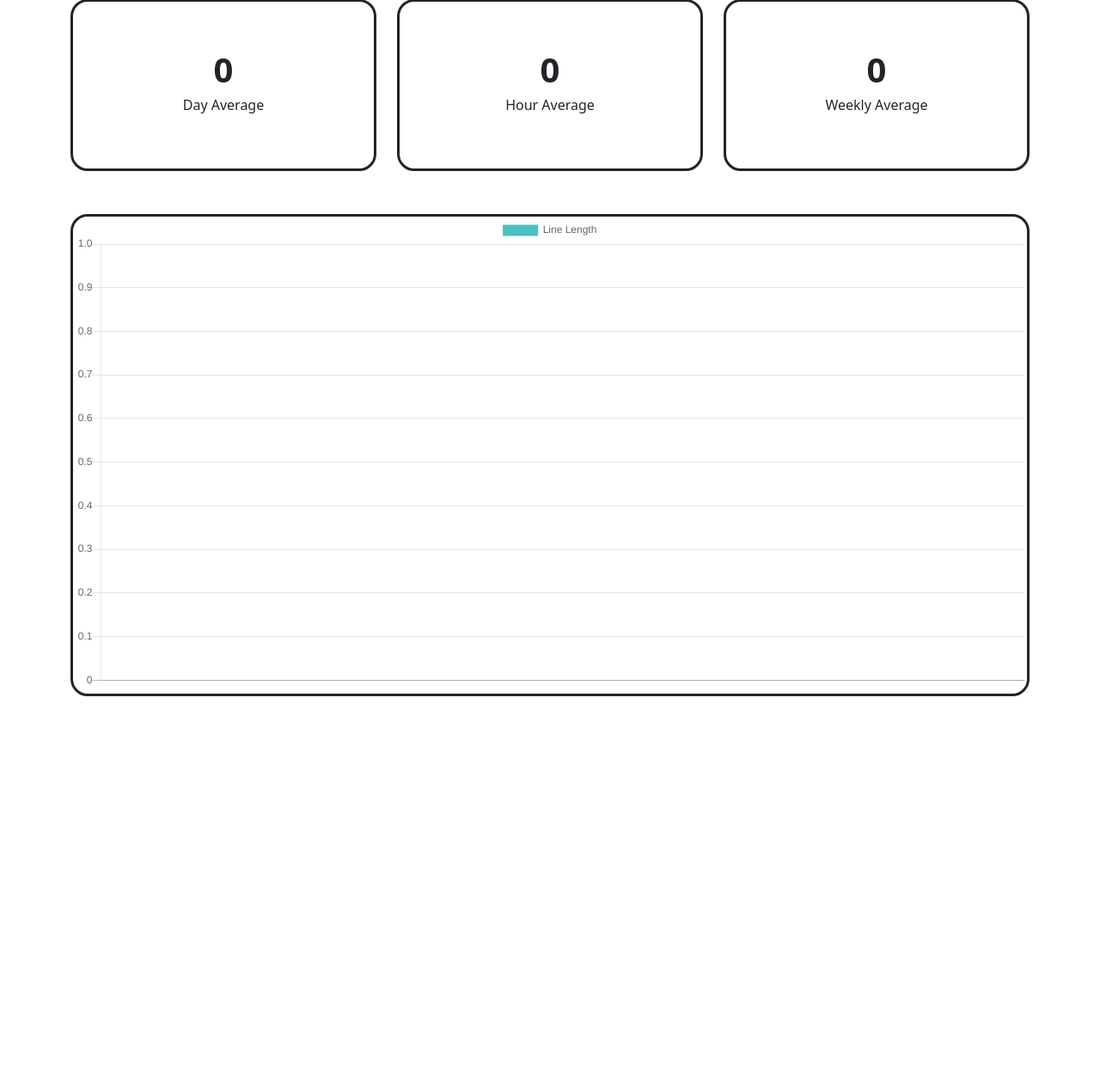
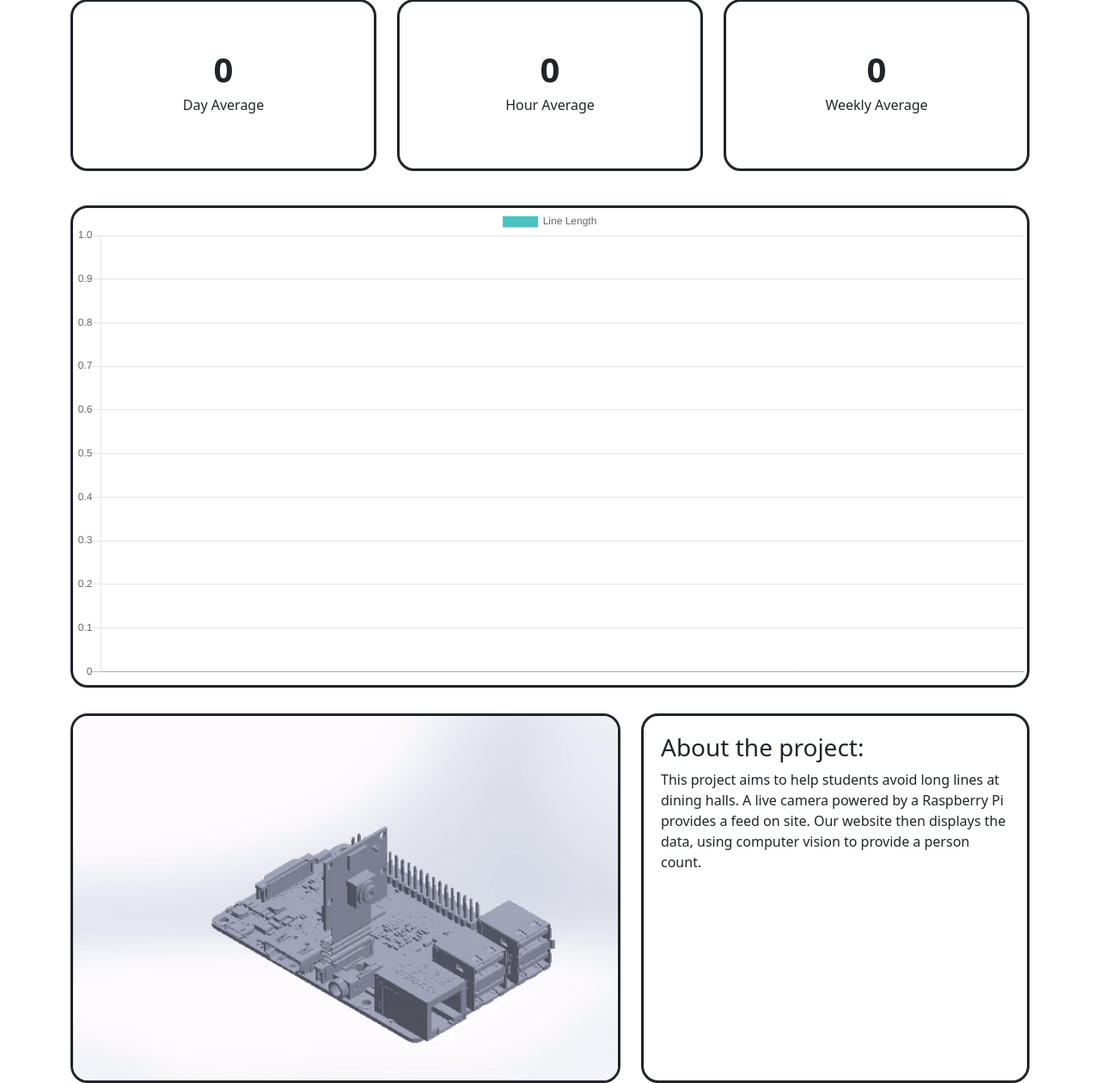
Before and after one commit to PrestonXPitzer/vt-hacks-24, a Flask app: page / in a window 1280 px wide. Shown: the part 771-2031 px from the top of the page at 86% size. Before the commit the page ends 1581 px from the top, so only its background shows below. Run offline with Flask 3, Linux system fonts and the light colour scheme; some libraries are stand-ins or nearby versions.

Commit message:
description added because we need context walter

```diff
--- a/app/static/styles/styles.css
+++ b/app/static/styles/styles.css
@@ -39,7 +39,7 @@
 }
 
 .chart {
-    margin-top: 40px;
+    margin-top: 30px;
     border: solid;
     border-radius: 20px;
 }
@@ -47,7 +47,9 @@
 .about {
     border: solid;
     border-radius: 20px;
-    height: 200px;
+    height: 430px;
+    margin-top: 30px;
+    padding: 20px;
 }
 
 .gif {
--- a/app/templates/beta.html
+++ b/app/templates/beta.html
@@ -23,7 +23,7 @@
         <div class="row">
             <div class="col">
                 <div id="feed">
-                    <img src="/video_feed" />
+                    <img id="vid_feed" src="/video_feed" />
                 </div>
             </div>
             <div class="col">
@@ -34,8 +34,12 @@
                     <h6>Total Line Count</h6>
                 </div>
                 <div class="bigstats bg-body-tertiary">
-                    <h1 style="font-weight: bold;"><div id="total-wait">0 min</div></h1>
-                    <h4><div id="trend">▲ increasing</div></h4>
+                    <h1 style="font-weight: bold;">
+                        <div id="total-wait">0 min</div>
+                    </h1>
+                    <h4>
+                        <div id="trend">▲ increasing</div>
+                    </h4>
                     <h6>Total Estimated Wait Time</h6>
                 </div>
             </div>
@@ -43,19 +47,25 @@
         <div class="row">
             <div class="col">
                 <div class="auxstats">
-                    <h1 style="font-weight: bold;"><div id="camera-line">0</div></h1>
+                    <h1 style="font-weight: bold;">
+                        <div id="camera-line">0</div>
+                    </h1>
                     <h6>Camera Count</h6>
                 </div>
             </div>
             <div class="col">
                 <div class="auxstats">
-                    <h1 style="font-weight: bold;"><div id="grub-line">0</div></h1>
+                    <h1 style="font-weight: bold;">
+                        <div id="grub-line">0</div>
+                    </h1>
                     <h6>Grubhub Count</h6>
                 </div>
             </div>
             <div class="col">
                 <div class="auxstats">
-                    <h1 style="font-weight: bold;"><div id="grub-wait">0</div></h1>
+                    <h1 style="font-weight: bold;">
+                        <div id="grub-wait">0</div>
+                    </h1>
                     <h6>Grubhub Estimated Wait Time</h6>
                 </div>
             </div>
@@ -63,19 +73,25 @@
         <div class="row">
             <div class="col">
                 <div class="auxstats">
-                    <h1 style="font-weight: bold;"><div id="day-avg">0</div></h1>
+                    <h1 style="font-weight: bold;">
+                        <div id="day-avg">0</div>
+                    </h1>
                     <h6>Day Average</h6>
                 </div>
             </div>
             <div class="col">
                 <div class="auxstats">
-                    <h1 style="font-weight: bold;"><div id="hour-avg">0</div></h1>
+                    <h1 style="font-weight: bold;">
+                        <div id="hour-avg">0</div>
+                    </h1>
                     <h6>Hour Average</h6>
                 </div>
             </div>
             <div class="col">
                 <div class="auxstats">
-                    <h1 style="font-weight: bold;"><div id="week-avg">0</div></h1>
+                    <h1 style="font-weight: bold;">
+                        <div id="week-avg">0</div>
+                    </h1>
                     <h6>Weekly Average</h6>
                 </div>
             </div>
@@ -91,11 +107,15 @@
         </div>
         <div class="row">
             <div class="col">
-                <div>
-                </div>
+                <img src="{{url_for('static', filename='rpi.gif')}}">
             </div>
             <div class="col">
-                <div>
+                <div class="about">
+                    <h3>About the project: </h3>
+                    <p>This project aims to help students avoid long lines at dining halls. A live camera powered by a
+                        Raspberry Pi provides a feed on site. Our website then displays the data, using computer vision
+                        to provide a person count.</p>
+
                 </div>
             </div>
         </div>
@@ -112,11 +132,11 @@
                     document.getElementById("day-avg").innerHTML = String(data.dailyAverage);
                     document.getElementById("week-avg").innerHTML = String(data.weeklyAverage);
                     document.getElementById("grub-line").innerHTML = String(4);
-                    document.getElementById("grub-wait").innerHTML = String(Math.round((4*40) / 60));
+                    document.getElementById("grub-wait").innerHTML = String(Math.round((4 * 40) / 60));
                     document.getElementById("total-wait").innerHTML = String(Math.round(((data.lineLength + data.grubHub) * 40) / 60));
                     document.getElementById("total-line").innerHTML = String(data.lineLength + data.grubHub);
 
-                    if(data.isIncreasing) {
+                    if (data.isIncreasing) {
                         document.getElementById("trend").innerHTML = "▲ increasing"
                     } else {
                         document.getElementById("trend").innerHTML = "▼ decreasing"
```
Also changed, not shown: app/static/rpi.gif (renamed from app/rpi.gif).
